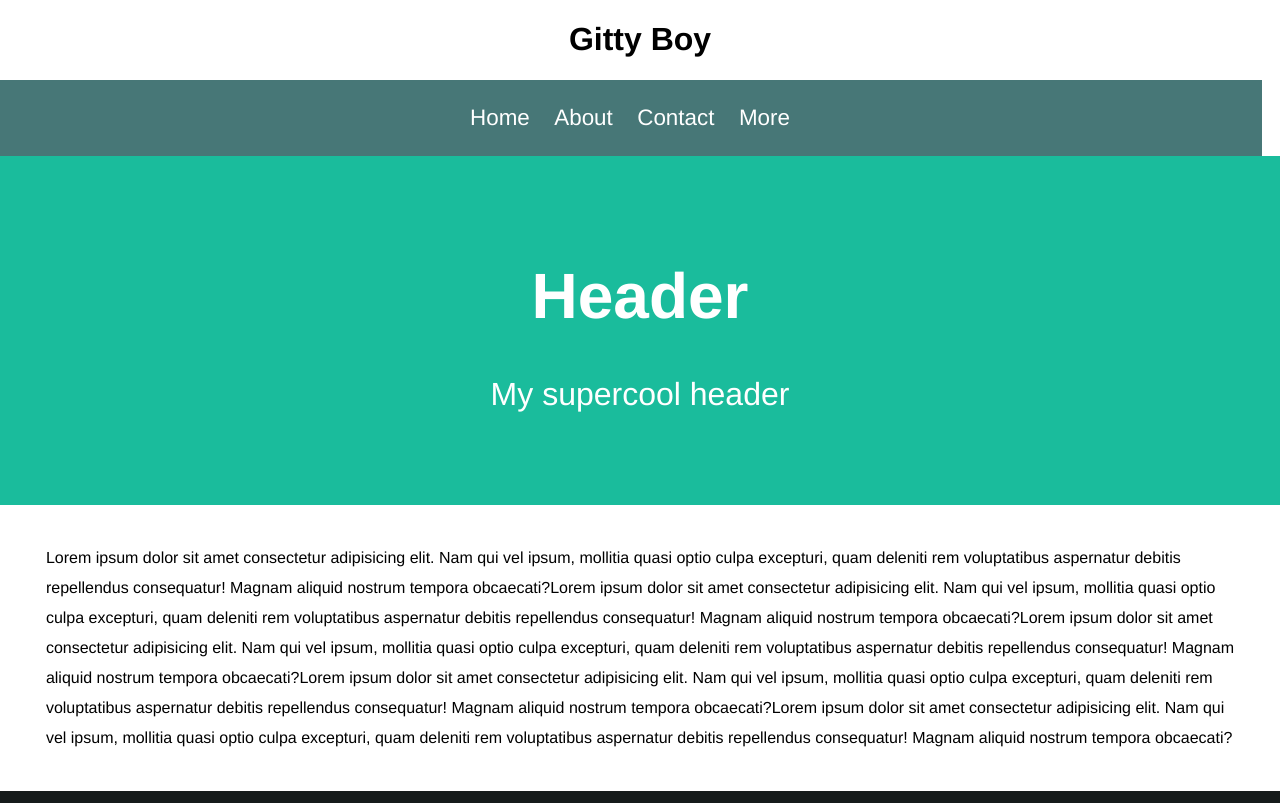
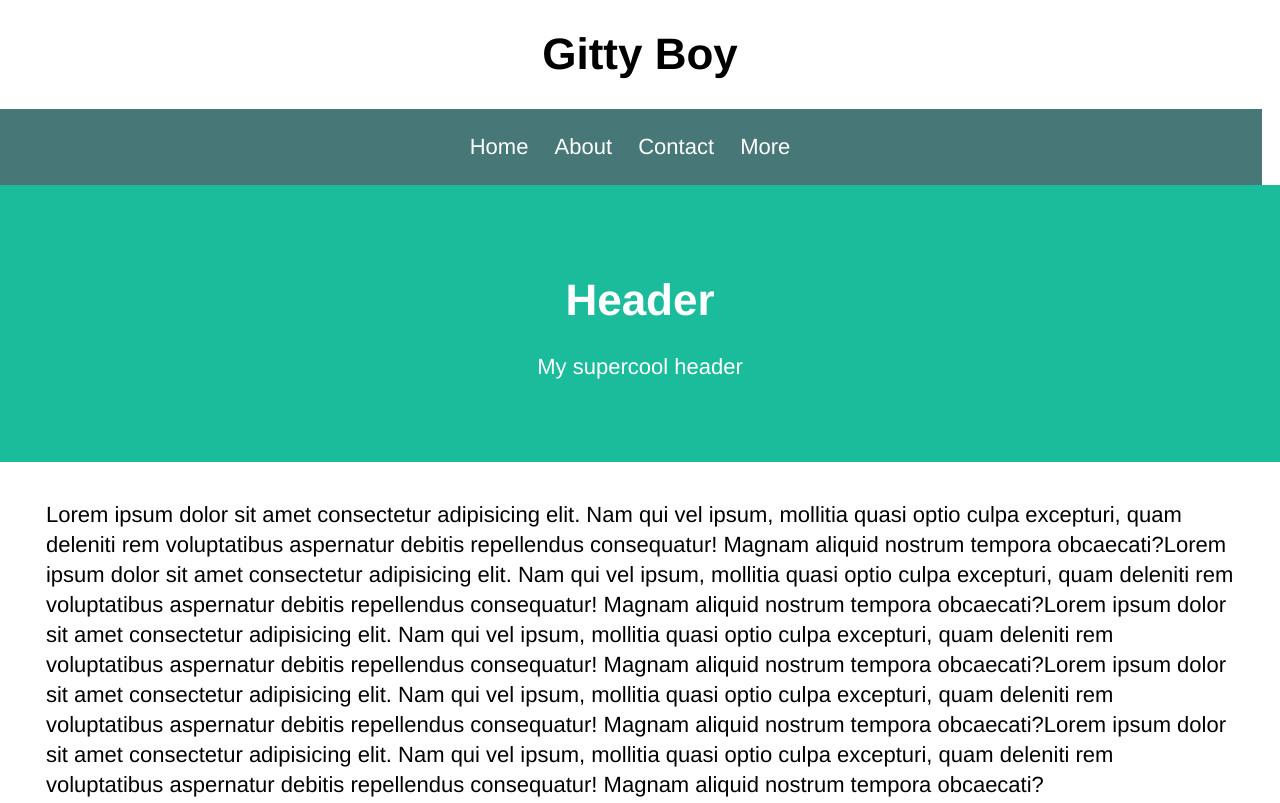
Before and after one commit to vishalrimal/vishalrimal.github.io, a plain HTML site: page index.html in a window 1280 px wide. Shown: the top 803 px of the page. Drawn offline with Linux system fonts and the light colour scheme.

Commit message:
Update style.css

```diff
--- a/style.css
+++ b/style.css
@@ -1,14 +1,26 @@
 html {
+  font-size: 16px;
+}
+@media screen and (min-width: 320px) {
+  html {
+    font-size: calc(16px + 6 * ((100vw - 320px) / 680));
+  }
+}
+@media screen and (min-width: 1000px) {
+  html {
+    font-size: 22px;
+  }
 }
 
 header {
   background-color: white;
   font-family: Helvetica Neue, Helvetica, Arial, sans-serif;
 }
+
 h1 {
-  font-size: 200%;
   text-align: center;
 }
+
 ul {
   margin: auto;
   padding: 2%;
@@ -17,7 +29,6 @@ ul {
 }
 
 li {
-  font-size: 140%;
   color: white;
   list-style: none;
   display: inline;
@@ -68,7 +79,6 @@ nav {
   text-align: center;
   background: #1abc9c;
   color: white;
-  font-size: 200%;
 }
 
 article {
```
